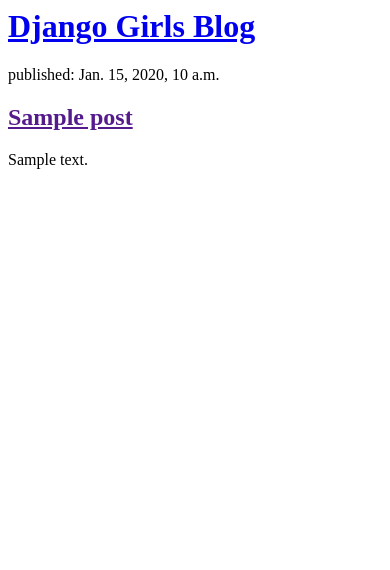
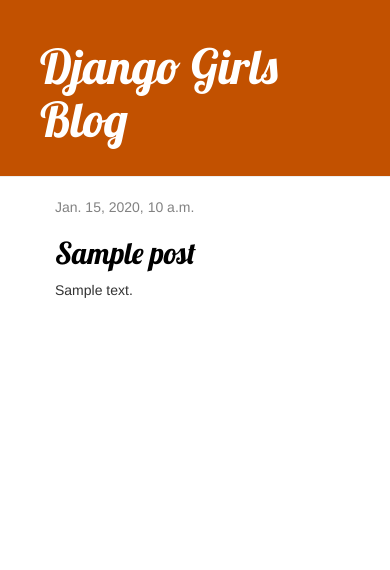
Before and after one commit to BrijeeRana/my-first-blog, a Django app: page / in a window 390 px wide. Shown: the top 570 px of the page. Run offline with Django 3.2, Linux system fonts and the light colour scheme; tables that the repository leaves empty hold one stand-in row (values such as "Sample post"); some libraries are stand-ins or nearby versions.

Commit message:
Added view and template for detailed blog post as well as CSS for the site.

```diff
--- /dev/null
+++ b/blog/static/css/blog.css
@@ -0,0 +1,46 @@
+.page-header {
+    background-color: #C25100;
+    margin-top: 0;
+    padding: 20px 20px 20px 40px;
+}
+
+.page-header h1, .page-header h1 a, .page-header h1 a:visited, .page-header h1 a:active {
+    color: #ffffff;
+    font-size: 36pt;
+    text-decoration: none;
+}
+
+.content {
+    margin-left: 40px;
+}
+
+h1, h2, h3, h4 {
+    font-family: 'Lobster', cursive;
+}
+
+.date {
+    color: #828282;
+}
+
+.save {
+    float: right;
+}
+
+.post-form textarea, .post-form input {
+    width: 100%;
+}
+
+.top-menu, .top-menu:hover, .top-menu:visited {
+    color: #ffffff;
+    float: right;
+    font-size: 26pt;
+    margin-right: 20px;
+}
+
+.post {
+    margin-bottom: 70px;
+}
+
+.post h2 a, .post h2 a:visited {
+    color: #000000;
+}
--- /dev/null
+++ b/blog/templates/blog/base.html
@@ -0,0 +1,23 @@
+{% load static %}
+<html>
+    <head>
+        <title>Django Girls blog</title>
+        <link rel="stylesheet" href="//maxcdn.bootstrapcdn.com/bootstrap/3.2.0/css/bootstrap.min.css">
+        <link rel="stylesheet" href="//maxcdn.bootstrapcdn.com/bootstrap/3.2.0/css/bootstrap-theme.min.css">
+        <link href='//fonts.googleapis.com/css?family=Lobster&subset=latin,latin-ext' rel='stylesheet' type='text/css'>
+        <link rel="stylesheet" href="{% static 'css/blog.css' %}">
+    </head>
+    <body>
+        <div class="page-header">
+        <h1><a href="/">Django Girls Blog</a></h1>
+		</div>
+		<div class="content container">
+			<div class="row">
+				<div class="col-md-8">
+				{% block content %}
+				{% endblock %}
+				</div>
+			</div>
+		</div>
+    </body>
+</html>
--- a/blog/templates/blog/post_list.html
+++ b/blog/templates/blog/post_list.html
@@ -1,18 +1,51 @@
+{% extends 'blog/base.html' %}
+
+{% block content %}
+    {% for post in posts %}
+        <div class="post">
+            <div class="date">
+                {{ post.published_date }}
+            </div>
+            <h2><a href="{% url 'post_detail' pk=post.pk %}">{{ post.title }}</a></h2>
+            <p>{{ post.text|linebreaksbr }}</p>
+        </div>
+    {% endfor %}
+{% endblock %}
+
+<! --
+{% load static %}
 <html>
     <head>
+	<link href="//fonts.googleapis.com/css?family=Lobster&subset=latin,latin-ext" rel="stylesheet" type="text/css">
         <title>Django Girls blog</title>
+        <link rel="stylesheet" href="//maxcdn.bootstrapcdn.com/bootstrap/3.2.0/css/bootstrap.min.css">
+        <link rel="stylesheet" href="//maxcdn.bootstrapcdn.com/bootstrap/3.2.0/css/bootstrap-theme.min.css">
+        <link rel="stylesheet" href="{% static 'css/blog.css' %}">
     </head>
     <body>
-        <div>
+        <div class="page-header">
 		<h1><a href="/">Django Girls Blog</a></h1>
 		</div>
-
+    <div class="content container">
+		<div class="row">
+			<div class="col-md-8">
             {% for post in posts %}
-    <div>
+				<div class="post">
+					<div class="date">
+					<p>published: {{ post.published_date }}</p>
+					</div>
+					<h2><a href="">{{ post.title }}</a></h2>
+					<p>{{ post.text|linebreaksbr }}</p>
+					</div>
+				{% endfor %}
+			</div>
+		</div>
+	</div>
+	<div class="post">
 		<p>published: {{ post.published_date }}</p>
 		<h2><a href="">{{ post.title }}</a></h2>
 		<p>{{ post.text|linebreaksbr }}</p>
 	</div>
-{% endfor %}
     </body>
 </html>
+-->
--- a/blog/urls.py
+++ b/blog/urls.py
@@ -3,4 +3,5 @@ from . import views
 
 urlpatterns = [
     path('', views.post_list, name='post_list'),
+    path('post/<int:pk>/', views.post_detail, name='post_detail'),
 ]
--- a/blog/views.py
+++ b/blog/views.py
@@ -1,7 +1,12 @@
 from django.shortcuts import render
 from django.utils import timezone
 from .models import Post
+from django.shortcuts import render, get_object_or_404
 
 def post_list(request):
     posts = Post.objects.filter(published_date__lte=timezone.now()).order_by('published_date')
     return render(request, 'blog/post_list.html', {'posts': posts})
+
+def post_detail(request, pk):
+    post = get_object_or_404(Post, pk=pk)
+    return render(request, 'blog/post_detail.html', {'post': post})
```
Also changed, not shown: blog/templates/blog/post_detail.html (added, +13 -0 lines). Lines whose indentation alone changed are shown as unchanged.
